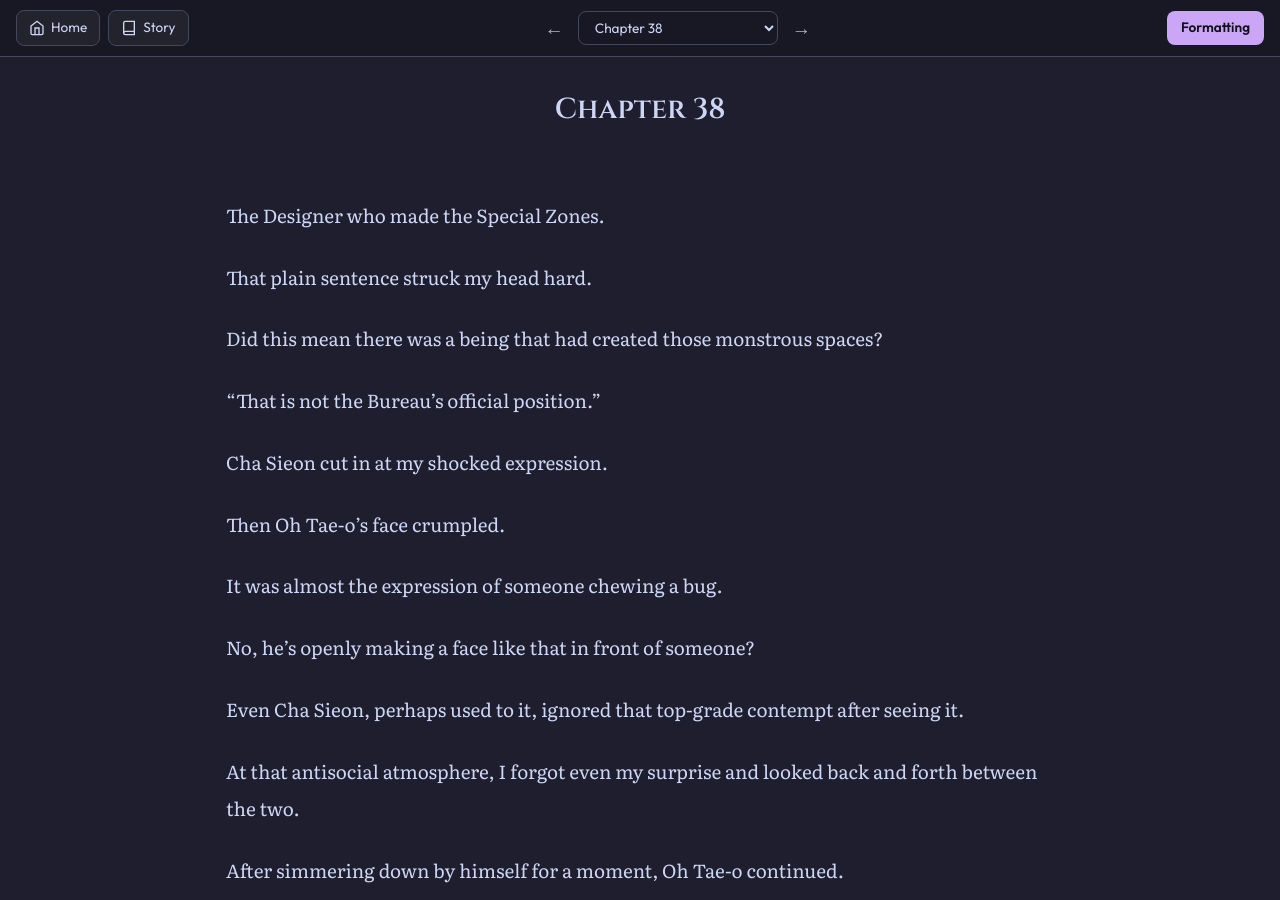
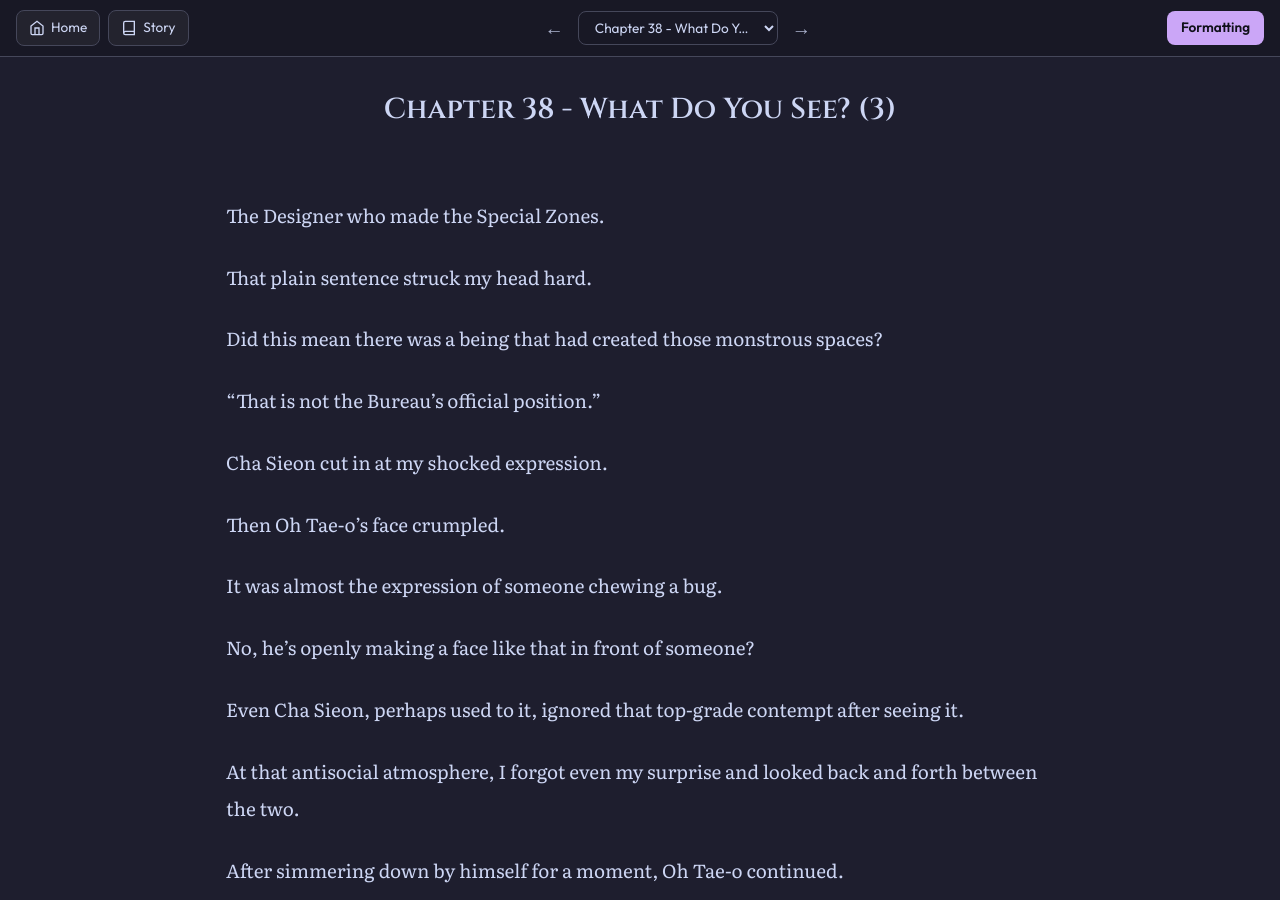
Before and after one commit to soleumn/soleumn.github.io, a Jekyll site: the page built from _chapters/esg/ch38.md, in a window 1280 px wide and 900 px high. Built offline with Jekyll 4.4.1, drawn with Linux system fonts in a browser that asks for light colours; comment, search, counter and statistics services are not loaded.

Commit message:
Update ch38.md

```diff
--- a/_chapters/esg/ch38.md
+++ b/_chapters/esg/ch38.md
@@ -1,5 +1,5 @@
 ---
-title: "Chapter 38"
+title: "Chapter 38 - What Do You See? (3)"
 categories: esg
 capitulo: 38
 ---
```
